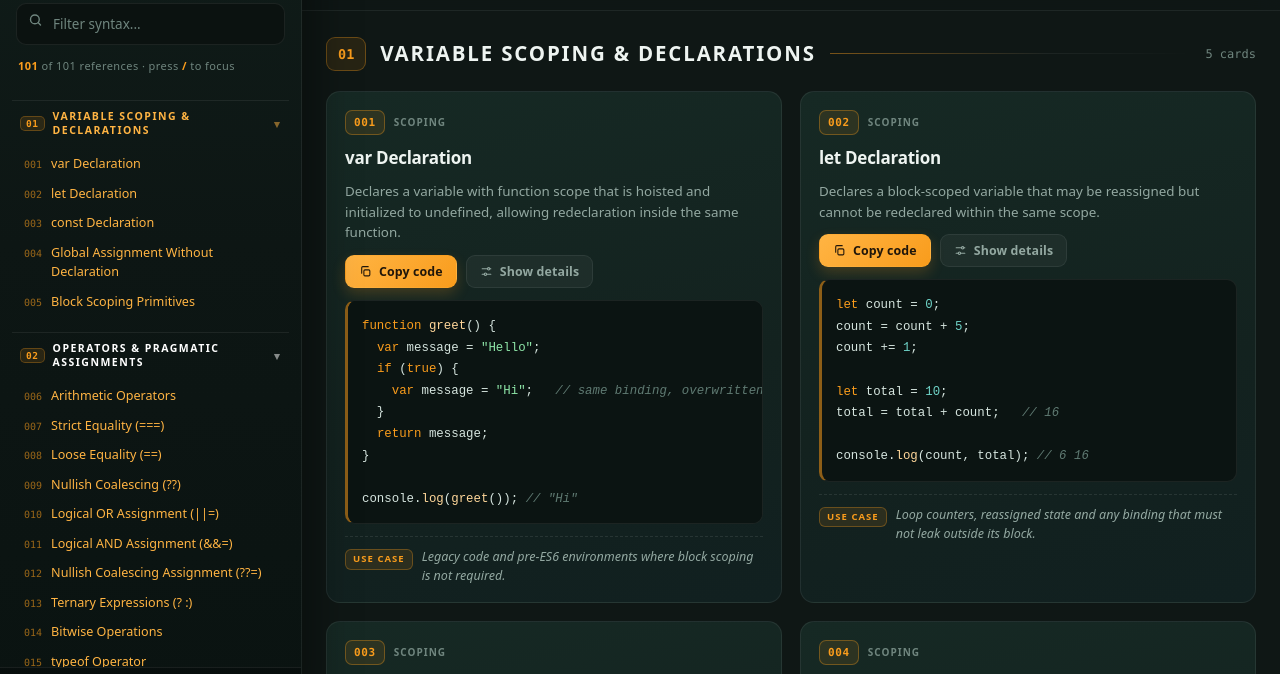
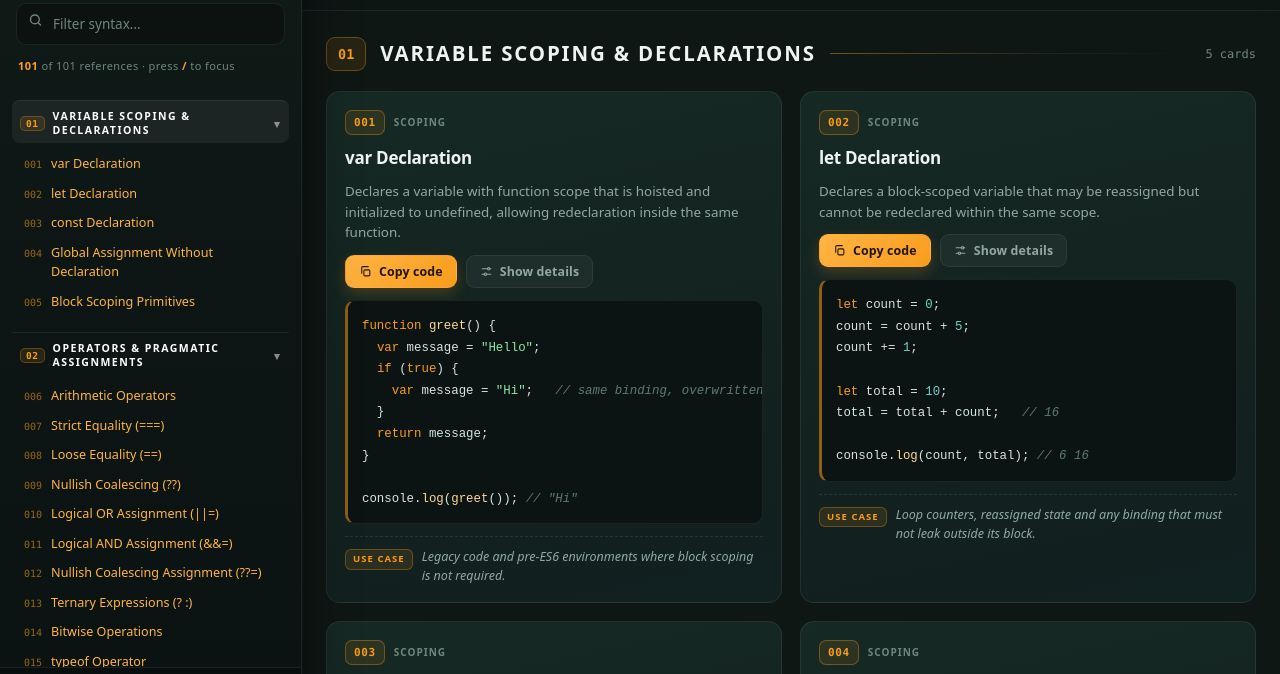
Before and after one commit to hassy1122/Javascript-Syntax-Library, a plain HTML site: page index.html in a window 1280 px wide. Shown: the part 92-766 px from the top of the page. Drawn offline with Linux system fonts and the light colour scheme.

Commit message:
Make active sidebar heading white with subtle pill highlight

```diff
--- a/index.html
+++ b/index.html
@@ -101,7 +101,8 @@
     color:#fff;cursor:pointer;text-align:left;
     transition:color .16s;
   }
-  .nav-head:hover,.nav-head.active{color:var(--accent-2)}
+  .nav-head:hover{color:var(--accent-2)}
+  .nav-head.active{color:#fff;background:rgba(255,255,255,.06);border-radius:8px}
   .nav-head .nh-num{
     font-family:var(--mono);font-size:9.5px;color:var(--accent);
     background:rgba(249,156,28,.12);border:1px solid rgba(249,156,28,.28);
```
